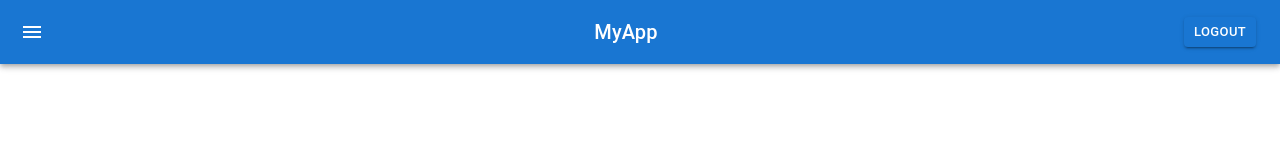
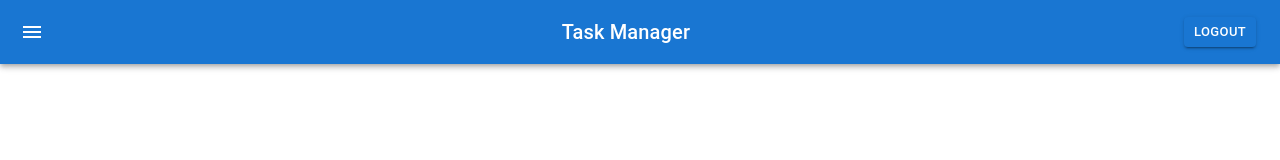
Before and after one commit to rav39439/TodoAssignment, a React (Create React App) app: page / in a window 1280 px wide. Shown: the top 160 px of the page. Built offline with nearby package versions, Linux system fonts and the light colour scheme.

Commit message:
update navbar heading

```diff
--- a/src/components/Navbar/Navbar.jsx
+++ b/src/components/Navbar/Navbar.jsx
@@ -120,7 +120,7 @@ const Navbar = (props) => {
             <MenuIcon />
           </IconButton>
           <Typography variant="h6" sx={{ flexGrow: 1 }}>
-            MyApp
+            Task Manager
           </Typography>
 
           {/* Search and Status Select */}
```
